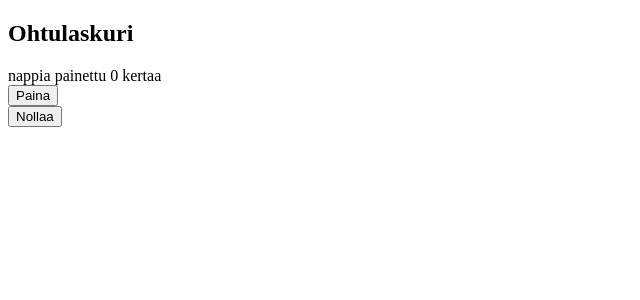
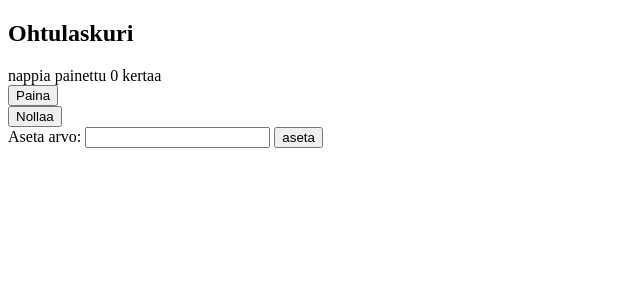
Before and after one commit to ericbui273/ohtu-webcounter, a Flask app: page / in a window 1280 px wide. Shown: the top 300 px of the page, without its empty margins (0-640 px from the left). Run offline with Flask 3, Linux system fonts and the light colour scheme.

Commit message:
Exercise 2-3-4 week3

```diff
--- a/src/app.py
+++ b/src/app.py
@@ -1,4 +1,4 @@
-from flask import Flask, redirect, render_template
+from flask import Flask, redirect, render_template, request
 from counter import Counter
 
 app = Flask(__name__)
@@ -17,3 +17,9 @@ def increment():
 def reset():
     cnt.reset()
     return redirect("/")
+
+@app.route("/set", methods=["POST"])
+def set_value():
+    value = int(request.form.get("value",0))
+    cnt.value = value
+    return redirect("/")
--- a/src/templates/index.html
+++ b/src/templates/index.html
@@ -17,5 +17,10 @@
       Nollaa
     </button>
   </form>
+  <form action="/set" method="POST">
+    <label for="value">Aseta arvo:</label>
+    <input type="number" id="value" name="value" />
+    <button type="submit">aseta</button>
+  </form>
 </body>
 </html>
```
Also changed, not shown: 2 other files.
